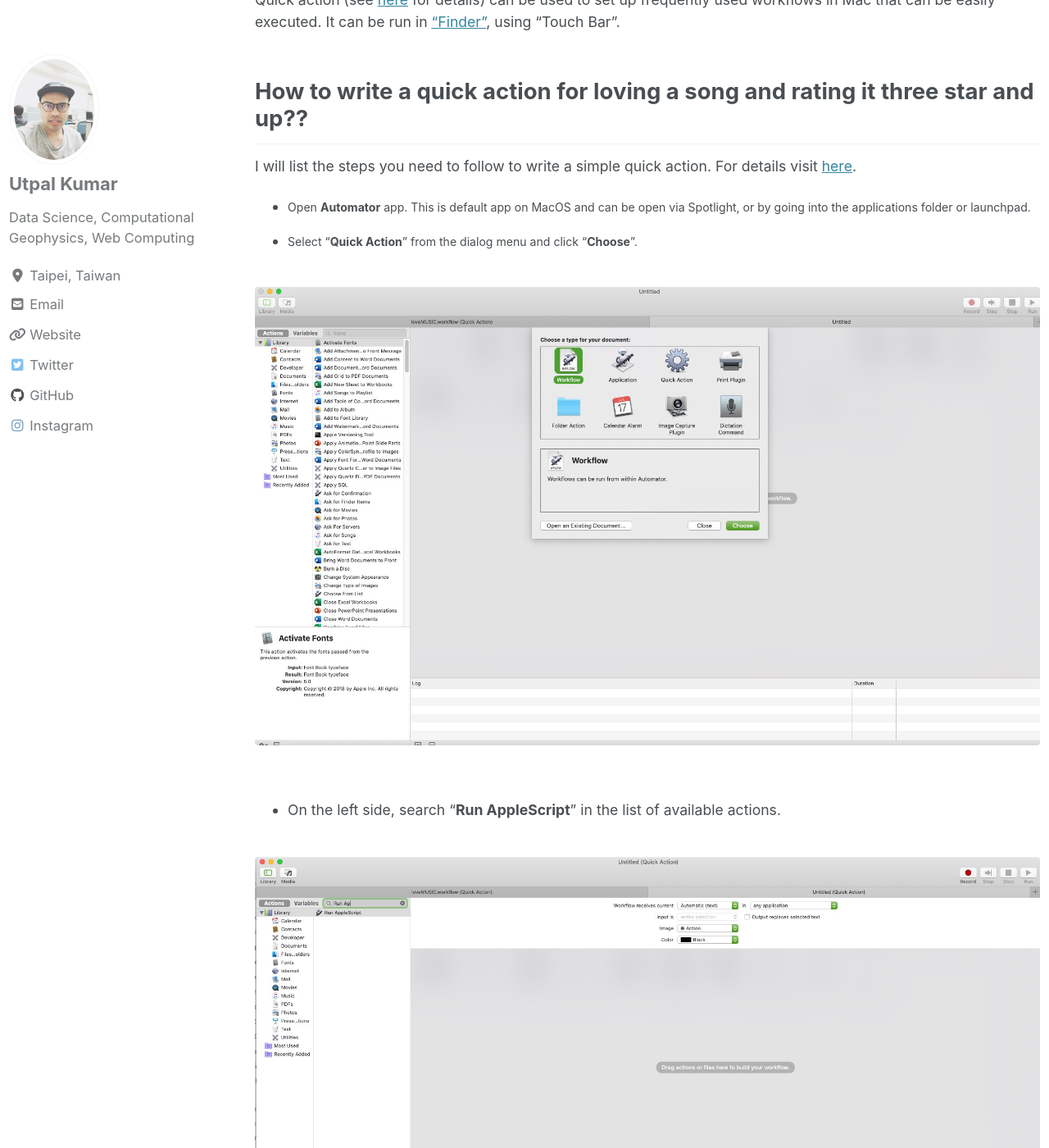
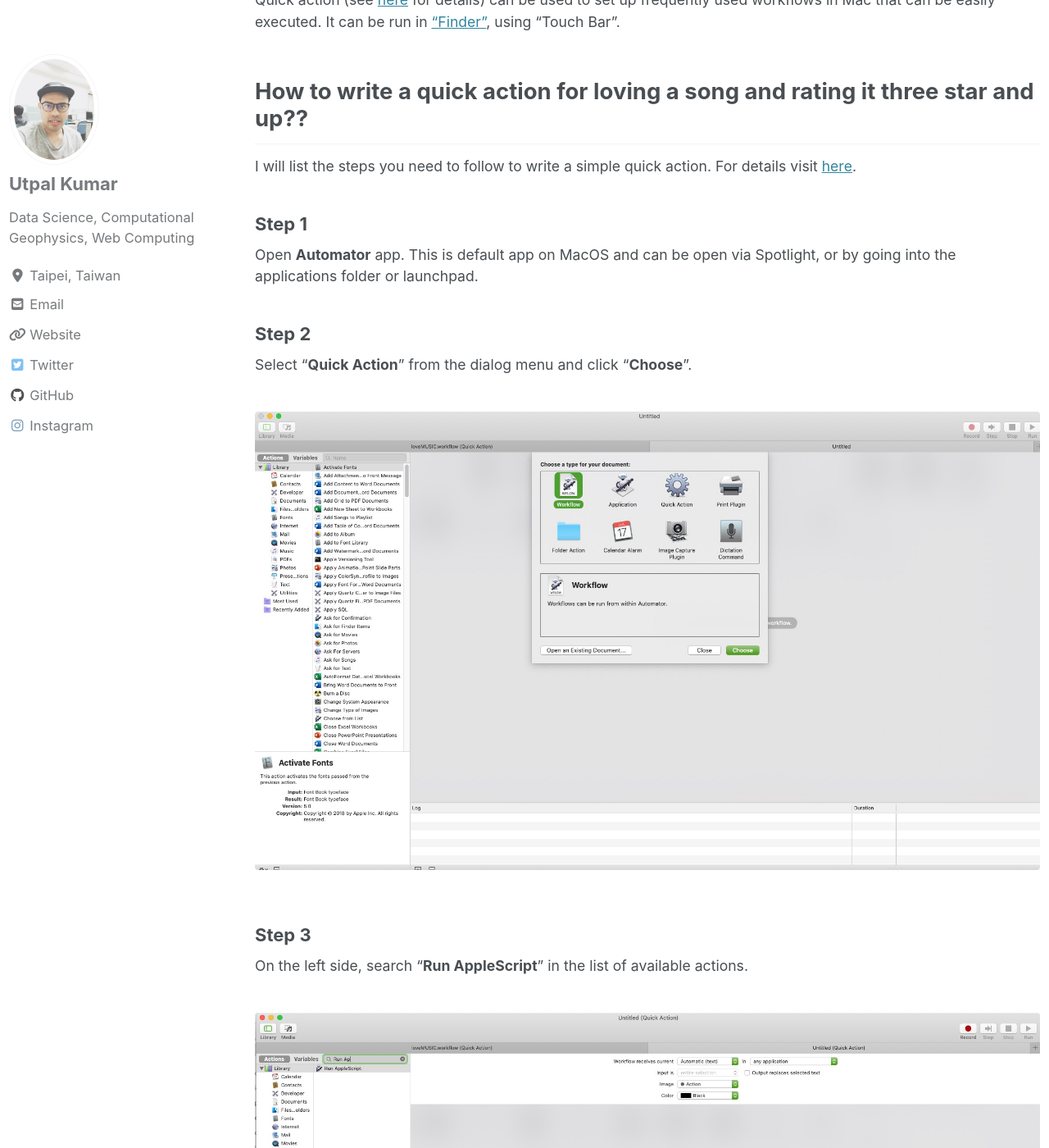
Before and after one commit to apexcodings/earthinversion.github.io, a Jekyll site: the page built from _posts/2020-07-06-mac-quick-action-to-rate-apple-music.md, in a window 1280 px wide and 1400 px high, scrolled down 1246 px. Shown: the whole window at 82% size. Built offline with Jekyll 4.4.1, drawn with Linux system fonts in a browser that asks for light colours; cached includes are drawn as plain includes; nearby versions of some CDN libraries; comment, search, counter and statistics services are not loaded.

Commit message:
new post Monday, July 6, 2020 at 6:12:50 PM

```diff
--- a/_posts/2020-07-06-mac-quick-action-to-rate-apple-music.md
+++ b/_posts/2020-07-06-mac-quick-action-to-rate-apple-music.md
@@ -20,23 +20,27 @@
 ## How to write a quick action for loving a song and rating it three star and up??
 I will list the steps you need to follow to write a simple quick action. For details visit [here](https://appleinsider.com/articles/18/10/05/how-to-add-your-own-quick-actions-to-the-new-macos-mojave-finder).
 
-- Open __Automator__ app. This is default app on MacOS and can be open via Spotlight, or by going into the applications folder or launchpad.
+### Step 1
+Open __Automator__ app. This is default app on MacOS and can be open via Spotlight, or by going into the applications folder or launchpad.
 
-
-- Select "__Quick Action__" from the dialog menu and click "__Choose__".
+### Step 2
+Select "__Quick Action__" from the dialog menu and click "__Choose__".
 
 <figure>
     <img width="400" src="{{ site.url }}{{ site.baseurl }}/images/mac-quick-action/figure1.jpg">
 </figure>
 
-- On the left side, search "__Run AppleScript__" in the list of available actions.
+### Step 3
+On the left side, search "__Run AppleScript__" in the list of available actions.
 <figure>
     <img width="400" src="{{ site.url }}{{ site.baseurl }}/images/mac-quick-action/figure2.jpg">
 </figure>
 
-- Drag it to the right side workflow space.
+### Step 4
+Drag it to the right side workflow space.
 
-- Copy and paste the following script by replacing the text "__(* Your script goes here *)__".
+### Step 5
+Copy and paste the following script by replacing the text "__(* Your script goes here *)__".
 
 <figure>
     <img width="400" src="{{ site.url }}{{ site.baseurl }}/images/mac-quick-action/figure3.jpg">
@@ -69,7 +73,8 @@
     <img width="400" src="{{ site.url }}{{ site.baseurl }}/images/mac-quick-action/figure4.jpg">
 </figure>
 
-- Save the quick action to your desired name. I saved it to __loveMUSIC__.
+### Step 6
+Save the quick action to your desired name. I saved it to __loveMUSIC__.
 
 
 Now, you can quickly love the music playing on the apple music app. And it will automatically assign the rating of three star the first time you love it. Next time when you execute this "quick action" then it will make the rating 4 stars and then 5 stars.
```
